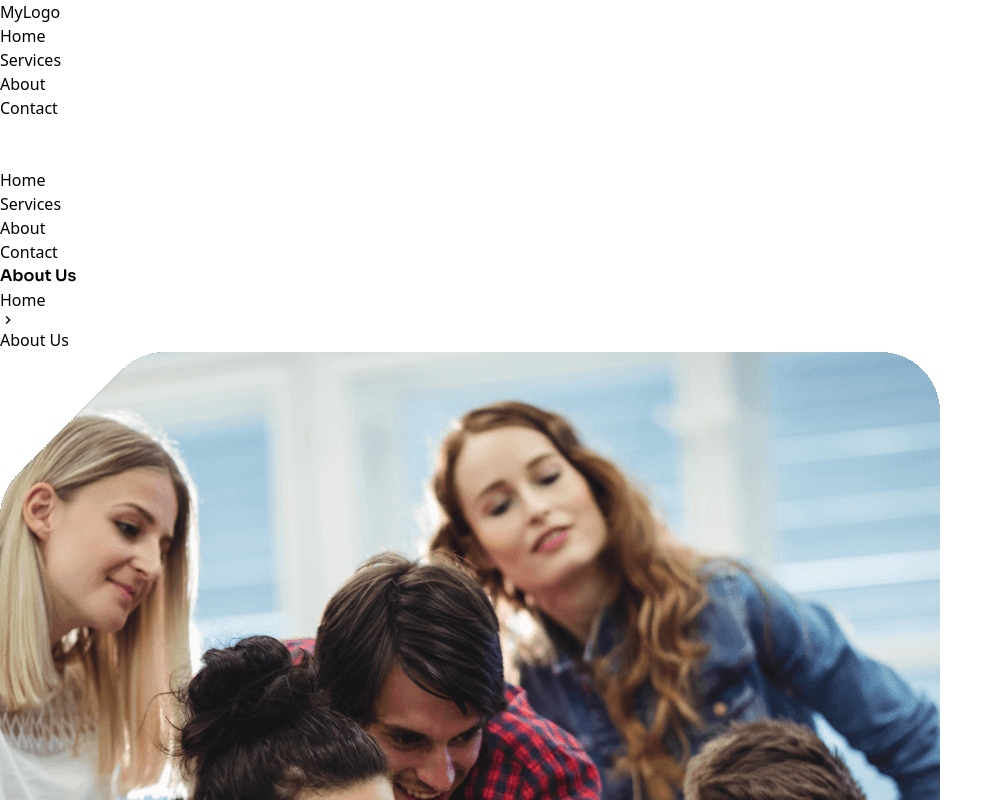
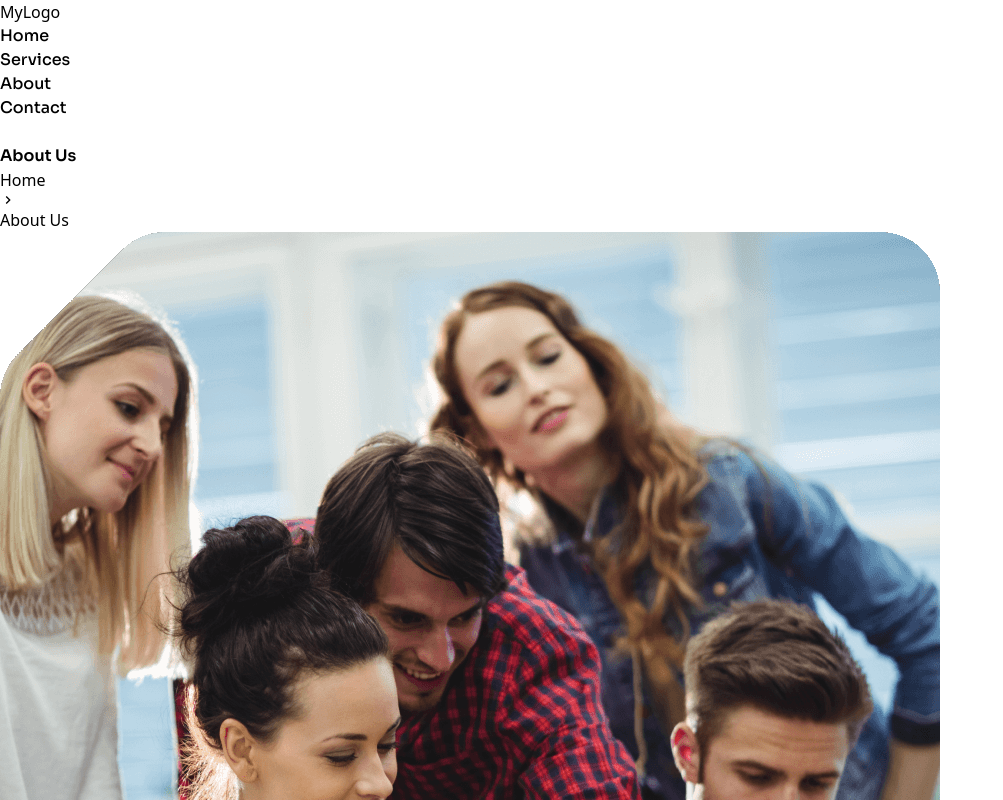
Before and after one commit to webakash1806/Site-Nest, a React (Vite) app: page /about in a window 1280 px wide. Shown: the top 800 px of the page, without its empty margins (0-1003 px from the left). Built offline with nearby package versions, Linux system fonts and the light colour scheme; a web font is replaced by a local one.

Commit message:
Some style fixed page added

```diff
--- a/src/App.jsx
+++ b/src/App.jsx
@@ -1,10 +1,10 @@
-import React, { Suspense, useEffect } from 'react';
-import { Route, Routes, BrowserRouter as Router, useLocation, useNavigate } from 'react-router-dom';
+import React, { Suspense, useState, useEffect } from 'react';
+import { Route, Routes, BrowserRouter as Router, useLocation } from 'react-router-dom';
 import Header from './Components/Header';
 import Footer from './Components/Footer';
 import NProgress from 'nprogress';
 import 'nprogress/nprogress.css'; // Import NProgress styles
-import DigitalMarketingService from './Pages/DigitalMarketingService';
+import { MdKeyboardDoubleArrowUp } from 'react-icons/md';
 
 // Lazy load components
 const Home = React.lazy(() => import('./Pages/Home'));
@@ -13,26 +13,34 @@ const AboutPage = React.lazy(() => import('./Pages/AboutPage'));
 const WebService = React.lazy(() => import('./Pages/WebService'));
 const EcommerceService = React.lazy(() => import('./Pages/EcommerceService'));
 const GraphicDesignService = React.lazy(() => import('./Pages/GraphicDesignService'));
+const DigitalMarketingService = React.lazy(() => import('./Pages/DigitalMarketingService'));
 
 const App = () => {
-  // const location = useLocation();
-  // const navigate = useNavigate();
+  const [isVisible, setIsVisible] = useState(false);
+  const location = useLocation()
+  // Handle scroll to show/hide button
+  useEffect(() => {
+    window.scrollTo({ top: 0, behavior: 'smooth' });
 
-  // useEffect(() => {
-  //   const handleStart = () => NProgress.start();
-  //   const handleDone = () => NProgress.done();
+    const handleScroll = () => {
+      if (window.scrollY > 50) { // Show button after scrolling down 300px
+        setIsVisible(true);
+      } else {
+        setIsVisible(false);
+      }
+    };
 
-  //   handleStart();
-  //   const unlisten = navigate(() => {
-  //     handleStart();
-  //     handleDone();
-  //   });
+    window.addEventListener('scroll', handleScroll);
 
-  //   return () => {
-  //     unlisten();
-  //     handleDone();
-  //   };
-  // }, [location.pathname, navigate]);
+    return () => {
+      window.removeEventListener('scroll', handleScroll);
+    };
+  }, [location]);
+
+  // Handle scroll to top
+  const scrollToTop = () => {
+    window.scrollTo({ top: 0, behavior: 'smooth' });
+  };
 
   return (
     <>
@@ -49,6 +57,15 @@ const App = () => {
         </Routes>
       </Suspense>
       <Footer />
+      {isVisible && (
+        <button
+          onClick={scrollToTop}
+          className="fixed bottom-4 flex items-center justify-center right-4 z-50 p-[0.6rem] rounded-full bg-[#2A4CFF] text-white shadow-lg"
+          aria-label="Scroll to top"
+        >
+          <MdKeyboardDoubleArrowUp className='text-[1.7rem]' />
+        </button>
+      )}
     </>
   );
 };
--- a/src/Components/Footer.jsx
+++ b/src/Components/Footer.jsx
@@ -30,8 +30,8 @@ const Footer = () => {
                                 <Link to="/">
                                     <img src={""} alt="Logo" className="mb-4" />
                                 </Link>
-                                <p className="text-[#e0e4ff] mb-4 sora-300 leading-8 text-[0.9rem] hover:text-white">
-                                    Each demo built with Teba will look different. You can customize almost anything in the appearance of your website with only Link few.
+                                <p className="text-[#e0e4ff] mb-4 sora-300 leading-8 text-[0.9rem] hover:text-white pr-10">
+                                    Transform your vision into reality with our expert IT services. From innovative development to tailored solutions, we engineer every project for success, ensuring your goals are achieved with precision and excellence.
                                 </p>
                                 <div className="">
                                     <ul>
--- a/src/Components/Header.jsx
+++ b/src/Components/Header.jsx
@@ -1,14 +1,37 @@
-import React, { useState, useEffect } from 'react';
-import { Link } from 'react-router-dom';
+import React, { useState, useEffect, useRef } from 'react';
+import { Link, useLocation } from 'react-router-dom';
 
 const Header = () => {
     const [isOpen, setIsOpen] = useState(false);
     const [isScrolled, setIsScrolled] = useState(false);
+    const menuRef = useRef();
+    const location = useLocation();
 
-    const toggleMenu = () => {
+    const toggleMenu = (event) => {
+        event.stopPropagation(); // Prevent click event from bubbling up to the window
         setIsOpen(!isOpen);
     };
 
+    // Close menu on click outside
+    useEffect(() => {
+        const handleOutsideClick = (event) => {
+            if (menuRef.current && !menuRef.current.contains(event.target)) {
+                setIsOpen(false);
+            }
+        };
+
+        if (isOpen) {
+            window.addEventListener('click', handleOutsideClick);
+        } else {
+            window.removeEventListener('click', handleOutsideClick);
+        }
+
+        return () => {
+            window.removeEventListener('click', handleOutsideClick);
+        };
+    }, [isOpen]);
+
+    // Handle scroll for sticky header effect
     useEffect(() => {
         const handleScroll = () => {
             if (window.scrollY > 50) {
@@ -25,41 +48,119 @@ const Header = () => {
         };
     }, []);
 
+    // Function to determine if the route is active
+    const isActive = (path) => location.pathname === path;
+
     return (
         <>
-            <div className={`sticky top-0 z-[50] ${isScrolled ? "pb-0 bg-transparent" : "py-4 bg-[#040D43]"}`}>
-                <header className={`transition-all overflow-x-hidden duration-300 ease-in-out ${isScrolled ? 'bg-[#02082a]  backdrop-blur-md text-white w-full border-b py-5 border-gray-600 rounded-none' : 'bg-white text-black w-[96%]'} py-4 px-6 rounded-lg mx-auto`}>
+            <div className={`sticky top-0 z-[50] ${isScrolled ? 'pb-0 bg-transparent' : 'py-4 bg-[#040D43]'}`}>
+                <header
+                    className={`transition-all overflow-x-hidden duration-300 ease-in-out ${isScrolled
+                        ? 'bg-[#02082a] backdrop-blur-md text-white w-full border-b py-5 border-gray-600 rounded-none'
+                        : 'bg-white text-black w-[96%]'
+                        } py-4 px-6 rounded-lg mx-auto`}
+                >
                     <nav className="flex justify-between items-center">
                         <div className="text-2xl font-bold">MyLogo</div>
-                        <ul className="hidden md:flex space-x-6">
-                            <li><Link to="/" className="hover:text-blue-500">Home</Link></li>
-                            <li><Link to="/Services" className="hover:text-blue-500">Services</Link></li>
-                            <li><Link to="/About" className="hover:text-blue-500">About</Link></li>
-                            <li><Link to="/Contact" className="hover:text-blue-500">Contact</Link></li>
+                        <ul className="hidden md:flex space-x-6 sora-500">
+                            <li>
+                                <Link
+                                    to="/"
+                                    className={`border-b-2 transition-all duration-300 ${isActive('/') ? 'text-[#2B4DFF] border-[#2B4DFF]' : 'border-transparent hover:text-[#2B4DFF] hover:border-[#2B4DFF]'}`}
+                                >
+                                    Home
+                                </Link>
+                            </li>
+                            <li>
+                                <Link
+                                    to="/Services"
+                                    className={`border-b-2 transition-all duration-300 ${isActive('/Services') ? 'text-[#2B4DFF] border-[#2B4DFF]' : 'border-transparent hover:text-[#2B4DFF] hover:border-[#2B4DFF]'}`}
+                                >
+                                    Services
+                                </Link>
+                            </li>
+                            <li>
+                                <Link
+                                    to="/About"
+                                    className={`border-b-2 transition-all duration-300 ${isActive('/About') ? 'text-[#2B4DFF] border-[#2B4DFF]' : 'border-transparent hover:text-[#2B4DFF] hover:border-[#2B4DFF]'}`}
+                                >
+                                    About
+                                </Link>
+                            </li>
+                            <li>
+                                <Link
+                                    to="/Contact"
+                                    className={`border-b-2 transition-all duration-300 ${isActive('/Contact') ? 'text-[#2B4DFF] border-[#2B4DFF]' : 'border-transparent hover:text-[#2B4DFF] hover:border-[#2B4DFF]'}`}
+                                >
+                                    Contact
+                                </Link>
+                            </li>
                         </ul>
                         <div className="md:hidden">
                             <button onClick={toggleMenu} className="focus:outline-none">
-                                <svg className="w-6 h-6" fill="none" stroke="currentColor" viewBox="0 0 24 24" xmlns="http://www.w3.org/2000/svg">
-                                    <path strokeLinecap="round" strokeLinejoin="round" strokeWidth="2" d={isOpen ? "M6 18L18 6M6 6l12 12" : "M4 6h16M4 12h16M4 18h16"}></path>
+                                <svg
+                                    className="w-6 h-6"
+                                    fill="none"
+                                    stroke="currentColor"
+                                    viewBox="0 0 24 24"
+                                    xmlns="http://www.w3.org/2000/svg"
+                                >
+                                    <path
+                                        strokeLinecap="round"
+                                        strokeLinejoin="round"
+                                        strokeWidth="2"
+                                        d={isOpen ? 'M6 18L18 6M6 6l12 12' : 'M4 6h16M4 12h16M4 18h16'}
+                                    ></path>
                                 </svg>
                             </button>
                         </div>
                     </nav>
                 </header>
             </div>
-            <div className={`fixed z-[1000] top-0 right-0 h-full w-64 bg-white text-gray-800 shadow-lg transform ${isOpen ? 'translate-x-0' : 'translate-x-full'} transition-transform duration-300 ease-in-out md:hidden`}>
-                <div className="flex justify-end p-4">
-                    <button onClick={toggleMenu} className="focus:outline-none">
-                        <svg className="w-6 h-6" fill="none" stroke="currentColor" viewBox="0 0 24 24" xmlns="http://www.w3.org/2000/svg">
-                            <path strokeLinecap="round" strokeLinejoin="round" strokeWidth="2" d="M6 18L18 6M6 6l12 12"></path>
-                        </svg>
-                    </button>
-                </div>
-                <ul className="mt-8 space-y-4 px-4">
-                    <li><Link to="/" className="hover:text-blue-500">Home</Link></li>
-                    <li><Link to="/Services" className="hover:text-blue-500">Services</Link></li>
-                    <li><Link to="/About" className="hover:text-blue-500">About</Link></li>
-                    <li><Link to="/Contact" className="hover:text-blue-500">Contact</Link></li>
+            {/* Black Overlay */}
+            {isOpen && <div className="fixed inset-0 bg-black opacity-50 z-[30]" onClick={() => setIsOpen(false)}></div>}
+            {/* Mobile Menu */}
+            <div
+                ref={menuRef}
+                className={`fixed  w-[15rem] transition-all duration-500 top-[5.5rem] right-4 rounded-lg h-auto bg-[#f5f7ff] border-2 border-gray-300 text-gray-800 shadow-lg transform ${isOpen ? 'open-menu z-[100]' : 'close-menu z-[35]'} md:hidden`}
+            >
+                <ul className="mt-8 space-y-4 px-4 sora-500">
+                    <li>
+                        <Link
+                            to="/"
+                            className={`border-b-2 transition-all duration-300 ${isActive('/') ? 'text-[#2B4DFF] border-[#2B4DFF]' : 'border-transparent hover:text-[#2B4DFF] hover:border-[#2B4DFF]'}`}
+                            onClick={() => setIsOpen(false)}
+                        >
+                            Home
+                        </Link>
+                    </li>
+                    <li>
+                        <Link
+                            to="/Services"
+                            className={`border-b-2 transition-all duration-300 ${isActive('/Services') ? 'text-[#2B4DFF] border-[#2B4DFF]' : 'border-transparent hover:text-[#2B4DFF] hover:border-[#2B4DFF]'}`}
+                            onClick={() => setIsOpen(false)}
+                        >
+                            Services
+                        </Link>
+                    </li>
+                    <li>
+                        <Link
+                            to="/About"
+                            className={`border-b-2 transition-all duration-300 ${isActive('/About') ? 'text-[#2B4DFF] border-[#2B4DFF]' : 'border-transparent hover:text-[#2B4DFF] hover:border-[#2B4DFF]'}`}
+                            onClick={() => setIsOpen(false)}
+                        >
+                            About
+                        </Link>
+                    </li>
+                    <li>
+                        <Link
+                            to="/Contact"
+                            className={`border-b-2 transition-all duration-300 ${isActive('/Contact') ? 'text-[#2B4DFF] border-[#2B4DFF]' : 'border-transparent hover:text-[#2B4DFF] hover:border-[#2B4DFF]'}`}
+                            onClick={() => setIsOpen(false)}
+                        >
+                            Contact
+                        </Link>
+                    </li>
                 </ul>
             </div>
         </>
```
Also changed, not shown: src/index.css (+30 -0 lines).
